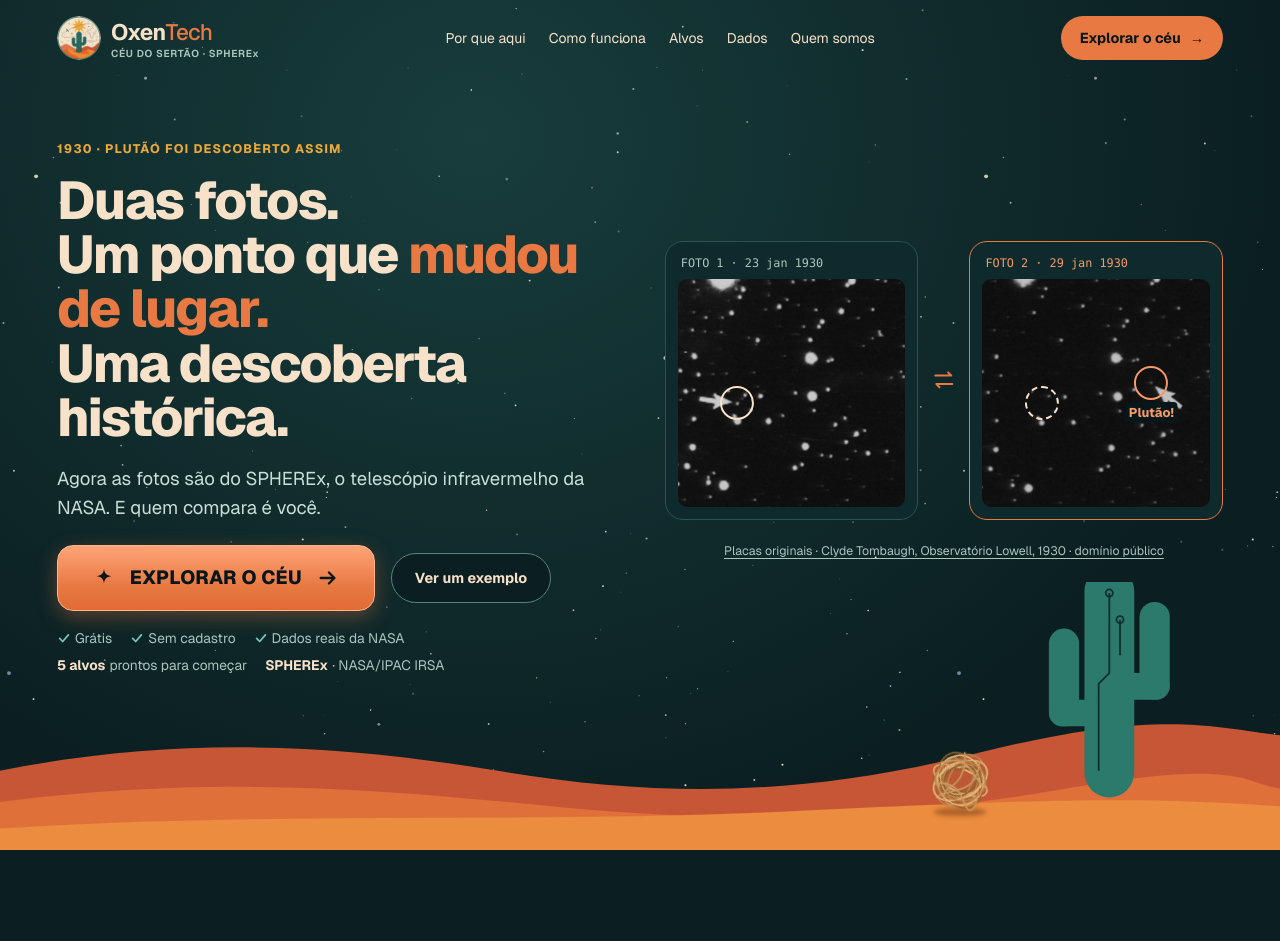
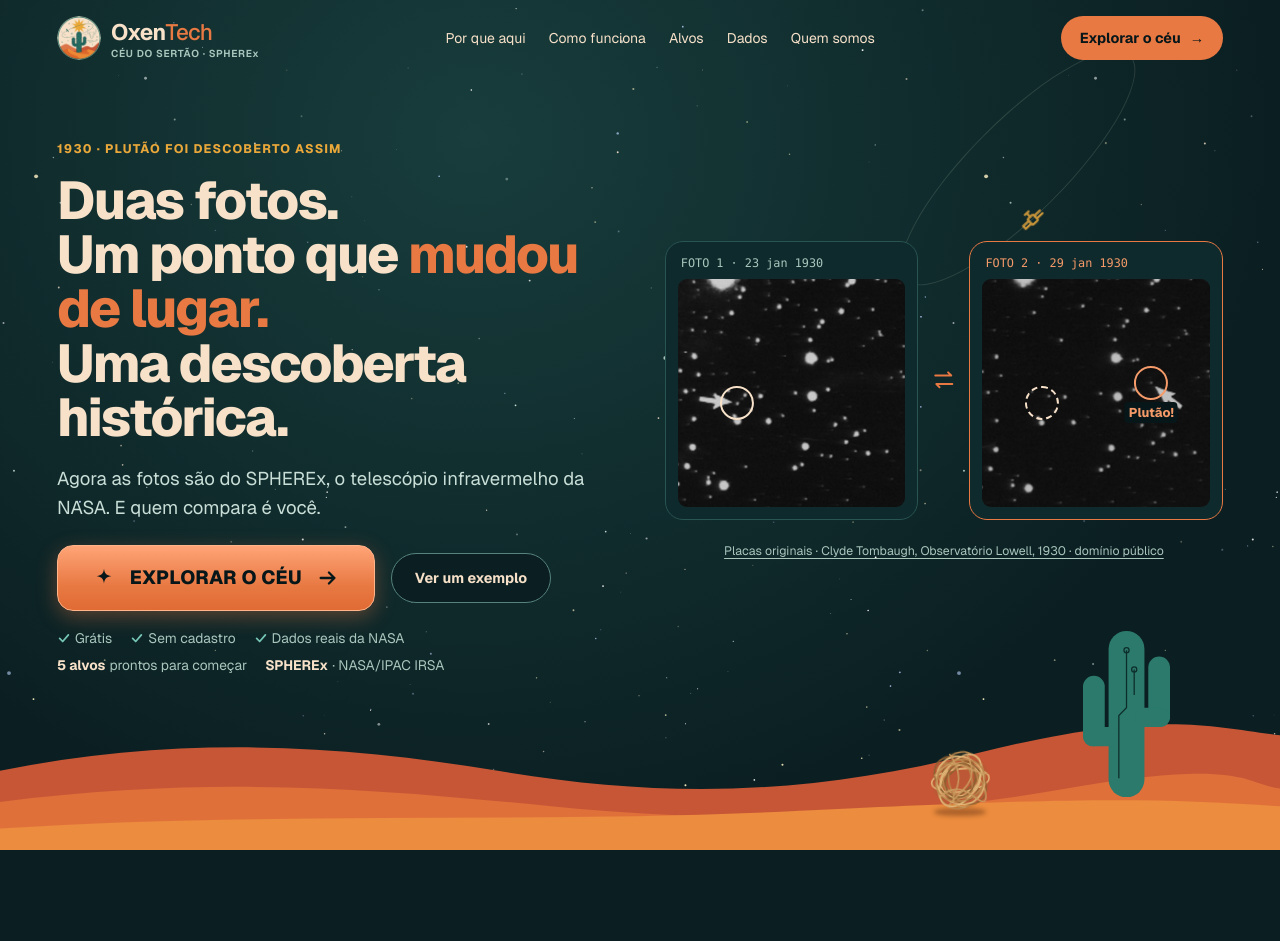
Before and after one commit to inathanms/projeto-nasa-space-apps, a Next.js app in the folder frontend/: page / in a window 1280 px wide. Shown: the top 941 px of the page. Built offline with nearby package versions, Linux system fonts and the light colour scheme.

Commit message:
Anima o vento e a órbita na hero

```diff
--- a/frontend/components/landing/HeroArt.tsx
+++ b/frontend/components/landing/HeroArt.tsx
@@ -1,18 +1,33 @@
+import HeroOrbit from "./HeroOrbit";
+import Icon from "./Icons";
 import Tumbleweed from "./Tumbleweed";
 import styles from "./landing.module.css";
 
 export default function HeroArt() {
   return (
     <div className={styles.heroArt} aria-hidden="true">
+      <HeroOrbit>
+        <Icon name="satelite" />
+      </HeroOrbit>
       <svg className={styles.landscape} viewBox="0 510 1440 350" focusable="false" preserveAspectRatio="xMaxYMax slice">
-      <path d="M0 770 C200 730 380 740 560 770 S900 800 1100 750 S1360 720 1440 730 L1440 860 L0 860Z" fill="#c75636"/>
-      <path d="M0 805 C240 775 420 790 620 810 S1000 825 1200 790 S1400 785 1440 790 L1440 860 L0 860Z" fill="#e0703a"/>
-      <path d="M0 835 C300 815 600 830 900 815 S1300 800 1440 810 L1440 860 L0 860Z" fill="#eb8c3e"/>
-      <g fill="#2b7a6b" transform="translate(1180,540)">
-      <rect x="40" y="0" width="56" height="260" rx="28"/><rect x="0" y="70" width="34" height="110" rx="17"/><rect x="0" y="150" width="60" height="30" rx="15"/>
-      <rect x="102" y="40" width="34" height="110" rx="17"/><rect x="80" y="120" width="56" height="30" rx="15"/>
-      <g stroke="#0e2e2b" strokeWidth="2" fill="none"><path d="M68 30 V120 L56 132 V230"/><path d="M80 60 V100"/><circle cx="68" cy="30" r="4"/><circle cx="80" cy="60" r="4"/></g>
-      </g>
+        <path d="M0 770 C200 730 380 740 560 770 S900 800 1100 750 S1360 720 1440 730 L1440 860 L0 860Z" fill="#c75636"/>
+        <path d="M0 805 C240 775 420 790 620 810 S1000 825 1200 790 S1400 785 1440 790 L1440 860 L0 860Z" fill="#e0703a"/>
+        <path d="M0 835 C300 815 600 830 900 815 S1300 800 1440 810 L1440 860 L0 860Z" fill="#eb8c3e"/>
+      </svg>
+      <svg className={styles.heroCactus} viewBox="0 0 136 260" width="136" height="260" focusable="false">
+        <g fill="#2b7a6b">
+          <rect x="40" y="0" width="56" height="260" rx="28"/>
+          <rect x="0" y="70" width="34" height="110" rx="17"/>
+          <rect x="0" y="150" width="60" height="30" rx="15"/>
+          <rect x="102" y="40" width="34" height="110" rx="17"/>
+          <rect x="80" y="120" width="56" height="30" rx="15"/>
+        </g>
+        <g stroke="#0e2e2b" strokeWidth="2" fill="none">
+          <path d="M68 30 V120 L56 132 V230"/>
+          <path d="M80 60 V100"/>
+          <circle cx="68" cy="30" r="4"/>
+          <circle cx="80" cy="60" r="4"/>
+        </g>
       </svg>
       <Tumbleweed />
     </div>
--- /dev/null
+++ b/frontend/components/landing/HeroOrbit.tsx
@@ -0,0 +1,25 @@
+"use client";
+
+import { useEffect, useRef, type ReactNode } from "react";
+import styles from "./landing.module.css";
+
+export default function HeroOrbit({ children }: { children: ReactNode }) {
+  const orbit = useRef<HTMLDivElement>(null);
+
+  useEffect(() => {
+    const element = orbit.current;
+    if (!element) return;
+
+    const observer = new IntersectionObserver(([entry]) => {
+      element.dataset.visible = String(entry.isIntersecting);
+    });
+    observer.observe(element);
+    return () => observer.disconnect();
+  }, []);
+
+  return (
+    <div className={styles.heroOrbit} ref={orbit}>
+      <div className={styles.heroSatellite}>{children}</div>
+    </div>
+  );
+}
--- a/frontend/components/landing/Tumbleweed.tsx
+++ b/frontend/components/landing/Tumbleweed.tsx
@@ -1,3 +1,7 @@
+"use client";
+
+import { useEffect, useRef } from "react";
+import { tumbleweedRoll } from "../../lib/tumbleweed";
 import s from "./landing.module.css";
 
 // Galhos gerados de forma determinística (mesmo resultado no build e no cliente).
@@ -8,12 +12,158 @@ const galhos = Array.from({ length: 14 }, (_, i) => {
   return { ang, rx, ry, cor: i % 3 === 0 ? "#e2b778" : i % 3 === 1 ? "#b9864c" : "#8d5f30" };
 });
 
+const cycle = 18;
+const advanceStart = 0.34;
+const retreatStart = 8.2;
+const retreat = tumbleweedRoll(3.8, 1.4, 6.1);
+const advance = tumbleweedRoll(3.6, 1.65, 5);
+const path = [
+  { time: 0, progress: 0, height: 0 },
+  ...advance.map((sample) => ({ ...sample, time: advanceStart + sample.time })),
+  ...retreat.map((sample) => ({
+    ...sample,
+    time: retreatStart + sample.time,
+    progress: 1 - sample.progress,
+  })),
+  { time: cycle, progress: 0, height: 0 },
+];
+
+function windKeyframes(start: number, direction: 1 | -1, travel: number, center: number): Keyframe[] {
+  const origin = direction === 1 ? 0 : travel;
+  const gust = [
+    { time: -0.22, progress: -0.1, opacity: 0 },
+    { time: 0.7, progress: 0.17, opacity: 0.85 },
+    { time: 1.4, progress: 0.52, opacity: 0.63 },
+    { time: 2.25, progress: 0.83, opacity: 0 },
+  ];
+  return gust.map(({ time, progress, opacity }) => {
+    const position = origin + direction * travel * progress + center;
+    return {
+      offset: (start + time) / cycle,
+      transform: `translateX(calc(${position}px - 50%)) scaleX(${-direction})`,
+      opacity,
+    };
+  });
+}
+
 export default function Tumbleweed() {
+  const strip = useRef<HTMLDivElement>(null);
+  const lane = useRef<HTMLDivElement>(null);
+  const shadow = useRef<HTMLDivElement>(null);
+  const hop = useRef<HTMLDivElement>(null);
+  const spin = useRef<HTMLDivElement>(null);
+  const wind = useRef<HTMLDivElement>(null);
+
+  useEffect(() => {
+    const scene = strip.current;
+    const track = lane.current;
+    const ground = shadow.current;
+    const lift = hop.current;
+    const roll = spin.current;
+    const gust = wind.current;
+    if (!scene || !track || !ground || !lift || !roll || !gust) return;
+
+    const motion = window.matchMedia("(prefers-reduced-motion: reduce)");
+    let animations: Animation[] = [];
+    let visible = false;
+    let previousTravel = 0;
+    let previousRadius = 0;
+
+    function updatePlayback() {
+      for (const animation of animations) {
+        if (visible && !document.hidden) animation.play();
+        else animation.pause();
+      }
+    }
+
+    const build = () => {
+      if (motion.matches) {
+        animations.forEach((animation) => animation.cancel());
+        animations = [];
+        return;
+      }
+
+      const size = track.offsetWidth;
+      const radius = size * 0.35;
+      const travel = Math.max(0, scene.clientWidth - size);
+      if (animations.length && travel === previousTravel && radius === previousRadius) return;
+      previousTravel = travel;
+      previousRadius = radius;
+
+      const time = animations[0]?.currentTime ?? 0;
+      animations.forEach((animation) => animation.cancel());
+
+      const options = { duration: cycle * 1000, iterations: Infinity, fill: "both" } as const;
+      animations = [
+        track.animate(path.map(({ time, progress }) => ({
+          offset: time / cycle,
+          transform: `translateX(${progress * travel}px)`,
+        })), options),
+        roll.animate(path.map(({ time, progress }) => ({
+          offset: time / cycle,
+          transform: `rotate(${25 + progress * travel / radius * 180 / Math.PI}deg)`,
+        })), options),
+        lift.animate(path.map(({ time, height }) => ({
+          offset: time / cycle,
+          transform: `translateY(${-height * radius * 2.7}px)`,
+        })), options),
+        ground.animate(path.map(({ time, height }) => ({
+          offset: time / cycle,
+          transform: `scaleX(${1 - height * 0.85})`,
+          opacity: 1 - height * 1.1,
+        })), options),
+        gust.animate([
+          { offset: 0, opacity: 0 },
+          ...windKeyframes(advanceStart, 1, travel, size / 2),
+          ...windKeyframes(retreatStart, -1, travel, size / 2),
+          { offset: 1, opacity: 0 },
+        ], options),
+      ];
+      for (const animation of animations) animation.currentTime = time;
+      updatePlayback();
+    };
+
+    const intersection = new IntersectionObserver(([entry]) => {
+      visible = entry.isIntersecting;
+      updatePlayback();
+    });
+    const resize = new ResizeObserver(build);
+    intersection.observe(scene);
+    resize.observe(scene);
+    motion.addEventListener("change", build);
+    document.addEventListener("visibilitychange", updatePlayback);
+    build();
+
+    return () => {
+      intersection.disconnect();
+      resize.disconnect();
+      motion.removeEventListener("change", build);
+      document.removeEventListener("visibilitychange", updatePlayback);
+      animations.forEach((animation) => animation.cancel());
+    };
+  }, []);
+
   return (
-    <div className={s.tumbleLane} aria-hidden="true">
-      <div className={s.tumbleShadow} />
-      <div className={s.tumbleHop}>
-        <div className={s.tumbleSpin}>
+    <div className={s.tumbleStrip} aria-hidden="true" ref={strip}>
+      <div className={s.tumbleWind} ref={wind}>
+        <svg viewBox="0 0 220 70" width="100%" focusable="false">
+          <g fill="none" stroke="#ffe0ac" strokeLinecap="round">
+            <path opacity=".46" d="M213 12Q183 9 161 18T108 24" />
+            <path opacity=".72" strokeWidth="1.4" d="M196 31Q166 26 137 36T61 40" />
+            <path opacity=".46" d="M151 51Q117 47 96 54T22 57M75 31Q57 34 36 31" />
+          </g>
+          <g fill="#ffd59a">
+            <ellipse cx="128" cy="61" rx="4" ry="1.2" />
+            <ellipse cx="97" cy="65" rx="2" ry="1" />
+            <ellipse cx="49" cy="52" rx="2.6" ry="1" />
+            <ellipse cx="13" cy="58" rx="1.6" ry=".8" />
+          </g>
+        </svg>
+      </div>
+      <div className={s.tumbleLane} ref={lane}>
+        <div className={s.tumbleShadow} ref={shadow} />
+        <div className={s.tumbleHop} ref={hop}>
+          <div className={s.tumbleSpin} ref={spin}>
             <svg viewBox="-40 -40 80 80" width="100%" height="100%" focusable="false">
               <circle r={30} fill="#8d5f30" opacity={0.18} />
               <g fill="none" strokeWidth={1.6} strokeLinecap="round">
@@ -35,5 +185,6 @@ export default function Tumbleweed() {
           </div>
         </div>
       </div>
+    </div>
   );
 }
--- a/frontend/components/landing/landing.module.css
+++ b/frontend/components/landing/landing.module.css
@@ -16,18 +16,78 @@
   background: url("/fundo/estrelas-1.svg") center top / 950px auto;
   pointer-events: none;
 }
+.heroOrbit {
+  position: absolute;
+  top: clamp(9.25rem, 21dvh, 13rem);
+  right: clamp(1.25rem, 7vw, 6rem);
+  width: clamp(9rem, 27vw, 24rem);
+  aspect-ratio: 2.6;
+  transform: translateY(-50%) rotate(-45deg);
+}
+.heroOrbit::before {
+  content: "";
+  position: absolute;
+  inset: 14% 4%;
+  border: 1px solid #b8cfb42b;
+  border-radius: 50%;
+}
+.heroSatellite {
+  position: absolute;
+  inset: 0 auto auto 0;
+  width: clamp(19px, 2.2vw, 30px);
+  color: var(--sun);
+  opacity: .75;
+  offset-path: ellipse(46% 36%);
+  offset-distance: 0%;
+  offset-rotate: 0deg;
+  transform: rotate(14deg);
+}
+.heroSatellite svg { display: block; width: 100%; height: auto; }
+@media (prefers-reduced-motion: no-preference) {
+  .heroSatellite { animation: satelliteOrbit 22s linear infinite paused; }
+  .heroOrbit[data-visible="true"] .heroSatellite { animation-play-state: running; }
+}
+@keyframes satelliteOrbit {
+  0% { offset-distance: 0%; transform: rotate(14deg) scale(1); opacity: .75; }
+  25% { transform: rotate(4deg) scale(1.12); opacity: .88; }
+  50% { transform: rotate(-10deg) scale(.88); opacity: .55; }
+  75% { transform: rotate(0deg) scale(.72); opacity: .38; }
+  100% { offset-distance: 100%; transform: rotate(14deg) scale(1); opacity: .75; }
+}
 .landscape { position: absolute; inset: auto 0 0; width: 100%; height: min(21vw, 22rem); display: block; }
+.heroCactus {
+  position: absolute;
+  right: clamp(1.25rem, 8.6vw, 8rem);
+  bottom: clamp(1.75rem, 4.15vw, 4rem);
+  height: clamp(4.5rem, 13vw, 12rem);
+  width: auto;
+  display: block;
+}
+.tumbleStrip {
+  position: absolute;
+  inset: auto clamp(6rem, 22vw, 19rem) 0 7%;
+  height: clamp(6rem, 14vw, 10rem);
+}
 .tumbleLane {
-  --weed-inset: clamp(6rem, 22vw, 19rem);
-  --weed-roll: 4.2s .25s both;
   position: absolute;
-  right: var(--weed-inset);
+  left: 0;
   bottom: clamp(12px, 2.6vw, 32px);
   width: clamp(52px, 6vw, 86px);
   aspect-ratio: 1;
 }
 .tumbleHop, .tumbleSpin { width: 100%; height: 100%; }
 .tumbleSpin { transform: rotate(25deg); }
+.tumbleWind {
+  position: absolute;
+  left: 0;
+  bottom: clamp(16px, 2.9vw, 36px);
+  width: clamp(8rem, 18vw, 15rem);
+  opacity: 0;
+}
+.tumbleWind svg { display: block; }
+@media (prefers-reduced-motion: reduce) {
+  .tumbleLane { left: auto; right: 0; }
+}
 .tumbleShadow {
   position: absolute;
   inset: auto 16% 4% 16%;
@@ -35,31 +95,6 @@
   border-radius: 50%;
   background: #3c140859;
   filter: blur(2px);
-}
-@media (prefers-reduced-motion: no-preference) {
-  .tumbleLane { animation: tumbleAcross var(--weed-roll) cubic-bezier(.31, .72, .72, 1); }
-  .tumbleHop { animation: tumbleHop var(--weed-roll) ease-in-out; }
-  .tumbleSpin { animation: tumbleSpin var(--weed-roll) cubic-bezier(.31, .72, .72, 1); }
-  .tumbleShadow { animation: tumbleShadow var(--weed-roll) ease-in-out; }
-}
-@keyframes tumbleAcross {
-  from { transform: translateX(calc(var(--weed-inset) - 100vw)); }
-  to { transform: translateX(0); }
-}
-@keyframes tumbleHop {
-  0%, 24%, 45%, 61%, 74%, 100% { transform: translateY(0); }
-  12% { transform: translateY(-35%); }
-  34% { transform: translateY(-22%); }
-  53% { transform: translateY(-30%); }
-  67% { transform: translateY(-12%); }
-}
-@keyframes tumbleSpin {
-  from { transform: rotate(0); }
-  to { transform: rotate(1105deg); }
-}
-@keyframes tumbleShadow {
-  0%, 24%, 45%, 61%, 74%, 100% { transform: scaleX(1); opacity: 1; }
-  12%, 34%, 53%, 67% { transform: scaleX(.68); opacity: .5; }
 }
 .heroGrid {
   display: grid;
--- /dev/null
+++ b/frontend/lib/tumbleweed.ts
@@ -0,0 +1,43 @@
+const step = 1 / 30;
+
+// Motion is sampled once, so the browser can play the transforms without a JS frame loop.
+export function tumbleweedRoll(duration: number, gustDuration: number, gustForce: number) {
+  const samples = [];
+  let distance = 0;
+  let speed = 0;
+  let height = 0;
+  let lift = 0;
+  let bump = 0;
+  const bumps = [0.22, 0.64, 1.1];
+
+  for (let frame = 0; frame <= Math.round(duration / step); frame++) {
+    const time = frame * step;
+    samples.push({ time, distance, height });
+
+    // The gust builds and tapers off. Drag and ground friction dissipate its momentum.
+    const pressure = Math.sin(Math.PI * Math.min(time / gustDuration, 1)) ** 2;
+    const friction = height === 0 ? 0.38 : 0;
+    const acceleration = gustForce * pressure - speed * 1.45 - friction;
+    speed = Math.max(0, speed + acceleration * step);
+    distance += speed * step;
+
+    if (bump < bumps.length && distance >= bumps[bump] && height === 0 && speed > 0.5) {
+      lift = Math.min(1.8, speed * 1.05);
+      bump++;
+    }
+    if (height > 0 || lift > 0) {
+      lift -= 7 * step;
+      height += lift * step;
+      if (height <= 0) {
+        height = 0;
+        lift = lift < -0.85 ? -lift * 0.32 : 0;
+      }
+    }
+  }
+
+  return samples.map((sample) => ({
+    time: sample.time,
+    progress: sample.distance / distance,
+    height: sample.height,
+  }));
+}
```
Lines whose indentation alone changed are shown as unchanged.
